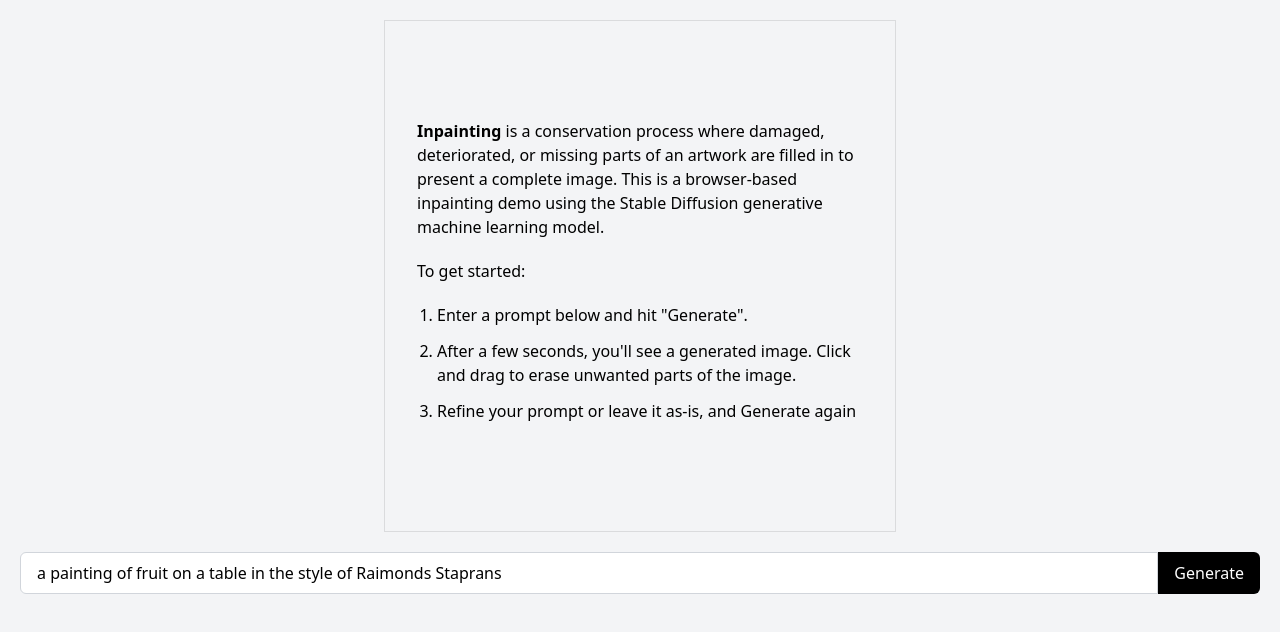
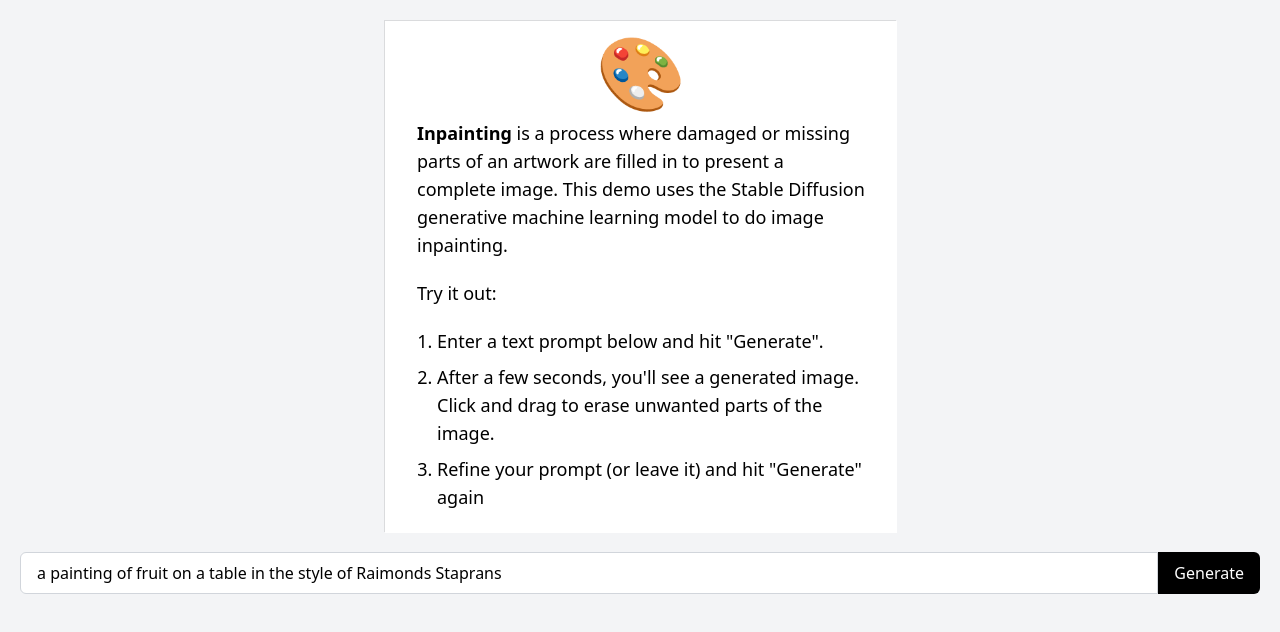
Before and after one commit to replicate/inpainter, a Next.js app: page / in a window 1280 px wide. Shown: the top 632 px of the page. Built offline with nearby package versions, Linux system fonts and the light colour scheme.

Commit message:
update landing screen

```diff
--- a/components/canvas.js
+++ b/components/canvas.js
@@ -63,29 +63,30 @@ export default class Canvas extends React.Component {
               ))}
 
             {predictions.length === 0 && (
-              <div className="flex h-full">
+              <div className="flex h-full bg-white">
                 <div className="m-auto">
-                  <div className="py-4 px-8 rounded-lg animate-in zoom-in">
+                  <div className="px-8 animate-in zoom-in text-lg">
+                    <h1 className="text-center text-7xl pb-3">🎨</h1>
                     <p className="pb-5">
-                      <strong>Inpainting</strong> is a conservation process
-                      where damaged, deteriorated, or missing parts of an
-                      artwork are filled in to present a complete image. This is
-                      a browser-based inpainting demo using the Stable Diffusion
-                      generative machine learning model.
+                      <strong>Inpainting</strong> is a process where damaged or
+                      missing parts of an artwork are filled in to present a
+                      complete image. This demo uses the Stable Diffusion
+                      generative machine learning model to do image inpainting.
                     </p>
 
-                    <p className="pb-5">To get started:</p>
+                    <p className="pb-5">Try it out:</p>
 
                     <ol className="list-decimal pl-5">
-                      <li className="mb-3">
-                        Enter a prompt below and hit &quot;Generate&quot;.
+                      <li className="mb-2">
+                        Enter a text prompt below and hit &quot;Generate&quot;.
                       </li>
-                      <li className="mb-3">
+                      <li className="mb-2">
                         After a few seconds, you'll see a generated image. Click
                         and drag to erase unwanted parts of the image.
                       </li>
-                      <li className="mb-3">
-                        Refine your prompt or leave it as-is, and Generate again
+                      <li className="mb-2">
+                        Refine your prompt (or leave it) and hit
+                        &quot;Generate&quot; again
                       </li>
                     </ol>
                   </div>
```
